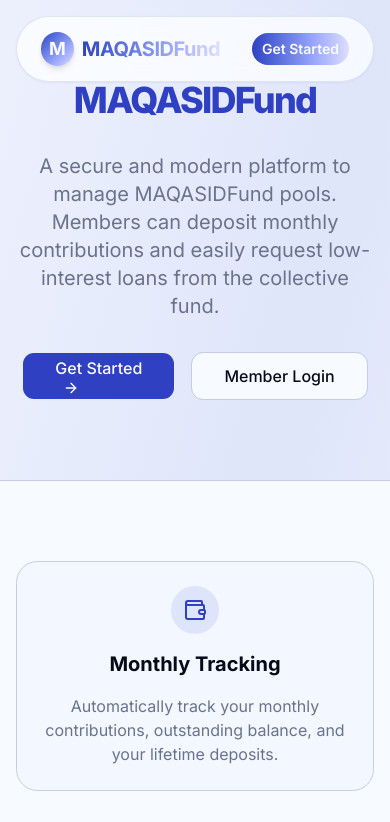
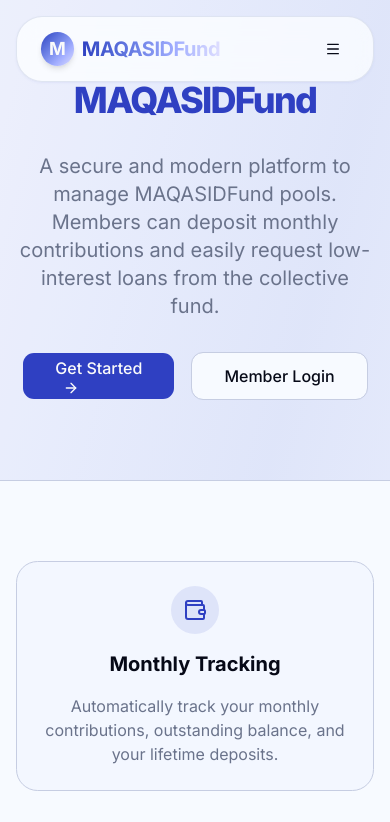
Before and after one commit to merajkhan2007/fundfrontend, a Next.js app: page / in a window 390 px wide. Shown: the top 822 px of the page. Built offline with nearby package versions, Linux system fonts and the light colour scheme.

Commit message:
fix(Navbar): add responsive mobile menu

```diff
--- a/src/components/layout/Navbar.tsx
+++ b/src/components/layout/Navbar.tsx
@@ -4,12 +4,14 @@ import Link from 'next/link';
 import { usePathname, useRouter } from 'next/navigation';
 import { useEffect, useState } from 'react';
 import { Button } from '@/components/ui/button';
+import { Menu, X } from 'lucide-react';
 
 export function Navbar() {
     const pathname = usePathname();
     const router = useRouter();
     const [isLoggedIn, setIsLoggedIn] = useState(false);
     const [userRole, setUserRole] = useState<'ADMIN' | 'MEMBER' | null>(null);
+    const [isMobileMenuOpen, setIsMobileMenuOpen] = useState(false);
 
     // Re-check auth state when path changes
     useEffect(() => {
@@ -36,12 +38,18 @@ export function Navbar() {
         localStorage.removeItem('user');
         setIsLoggedIn(false);
         setUserRole(null);
+        setIsMobileMenuOpen(false);
         router.push('/login');
     };
 
+    // Close mobile menu when navigating
+    useEffect(() => {
+        setIsMobileMenuOpen(false);
+    }, [pathname]);
+
     return (
         <div className="fixed top-0 left-0 right-0 z-50 flex justify-center pt-4 px-4 pointer-events-none">
-            <nav className="glass w-full max-w-5xl rounded-full border border-primary/20 bg-background/60 shadow-lg shadow-primary/5 pointer-events-auto backdrop-blur-xl transition-all duration-300 hover:shadow-primary/10 hover:border-primary/30">
+            <nav className={`glass w-full max-w-5xl rounded-3xl border border-primary/20 bg-background/60 shadow-lg shadow-primary/5 pointer-events-auto backdrop-blur-xl transition-all duration-300 hover:shadow-primary/10 hover:border-primary/30 ${isMobileMenuOpen ? 'pb-4' : ''}`}>
                 <div className="flex h-16 items-center justify-between px-6">
                     {/* Logo Section */}
                     <Link href="/" className="flex items-center gap-2 group">
@@ -53,12 +61,12 @@ export function Navbar() {
                         </span>
                     </Link>
 
-                    {/* Navigation Actions */}
-                    <div className="flex items-center space-x-2 md:space-x-4">
+                    {/* Desktop Navigation Actions */}
+                    <div className="hidden sm:flex items-center space-x-2 md:space-x-4">
                         {isLoggedIn ? (
                             <>
                                 <Link href={userRole === 'ADMIN' ? '/admin/dashboard' : '/member/dashboard'}>
-                                    <Button variant="ghost" className="hidden sm:flex rounded-full text-sm font-medium hover:bg-primary/10 hover:text-primary transition-all">
+                                    <Button variant="ghost" className="rounded-full text-sm font-medium hover:bg-primary/10 hover:text-primary transition-all">
                                         Dashboard
                                     </Button>
                                 </Link>
@@ -73,7 +81,7 @@ export function Navbar() {
                         ) : (
                             <>
                                 <Link href="/login">
-                                    <Button variant="ghost" className="rounded-full hidden sm:flex font-medium hover:bg-primary/10 hover:text-primary transition-all">
+                                    <Button variant="ghost" className="rounded-full font-medium hover:bg-primary/10 hover:text-primary transition-all">
                                         Log in
                                     </Button>
                                 </Link>
@@ -85,7 +93,54 @@ export function Navbar() {
                             </>
                         )}
                     </div>
+
+                    {/* Mobile Menu Toggle */}
+                    <div className="sm:hidden flex items-center">
+                        <Button
+                            variant="ghost"
+                            size="icon"
+                            onClick={() => setIsMobileMenuOpen(!isMobileMenuOpen)}
+                            className="rounded-full hover:bg-primary/10 hover:text-primary transition-all"
+                        >
+                            {isMobileMenuOpen ? <X className="h-5 w-5" /> : <Menu className="h-5 w-5" />}
+                        </Button>
+                    </div>
                 </div>
+
+                {/* Mobile Menu Dropdown */}
+                {isMobileMenuOpen && (
+                    <div className="sm:hidden flex flex-col items-center space-y-3 px-6 pb-2 pt-2 border-t border-primary/10 animate-in slide-in-from-top-4 duration-300">
+                        {isLoggedIn ? (
+                            <>
+                                <Link href={userRole === 'ADMIN' ? '/admin/dashboard' : '/member/dashboard'} className="w-full">
+                                    <Button variant="ghost" className="w-full rounded-full text-sm font-medium hover:bg-primary/10 hover:text-primary transition-all">
+                                        Dashboard
+                                    </Button>
+                                </Link>
+                                <Button
+                                    variant="outline"
+                                    onClick={handleLogout}
+                                    className="w-full rounded-full border-primary/20 hover:bg-destructive/10 hover:text-destructive hover:border-destructive/30 transition-all font-medium"
+                                >
+                                    Log out
+                                </Button>
+                            </>
+                        ) : (
+                            <>
+                                <Link href="/login" className="w-full">
+                                    <Button variant="ghost" className="w-full rounded-full font-medium hover:bg-primary/10 hover:text-primary transition-all">
+                                        Log in
+                                    </Button>
+                                </Link>
+                                <Link href="/register" className="w-full">
+                                    <Button className="w-full rounded-full bg-gradient-to-r from-primary to-secondary text-primary-foreground hover:shadow-lg hover:shadow-primary/30 transition-all border-0 font-semibold">
+                                        Get Started
+                                    </Button>
+                                </Link>
+                            </>
+                        )}
+                    </div>
+                )}
             </nav>
         </div>
     );
```
